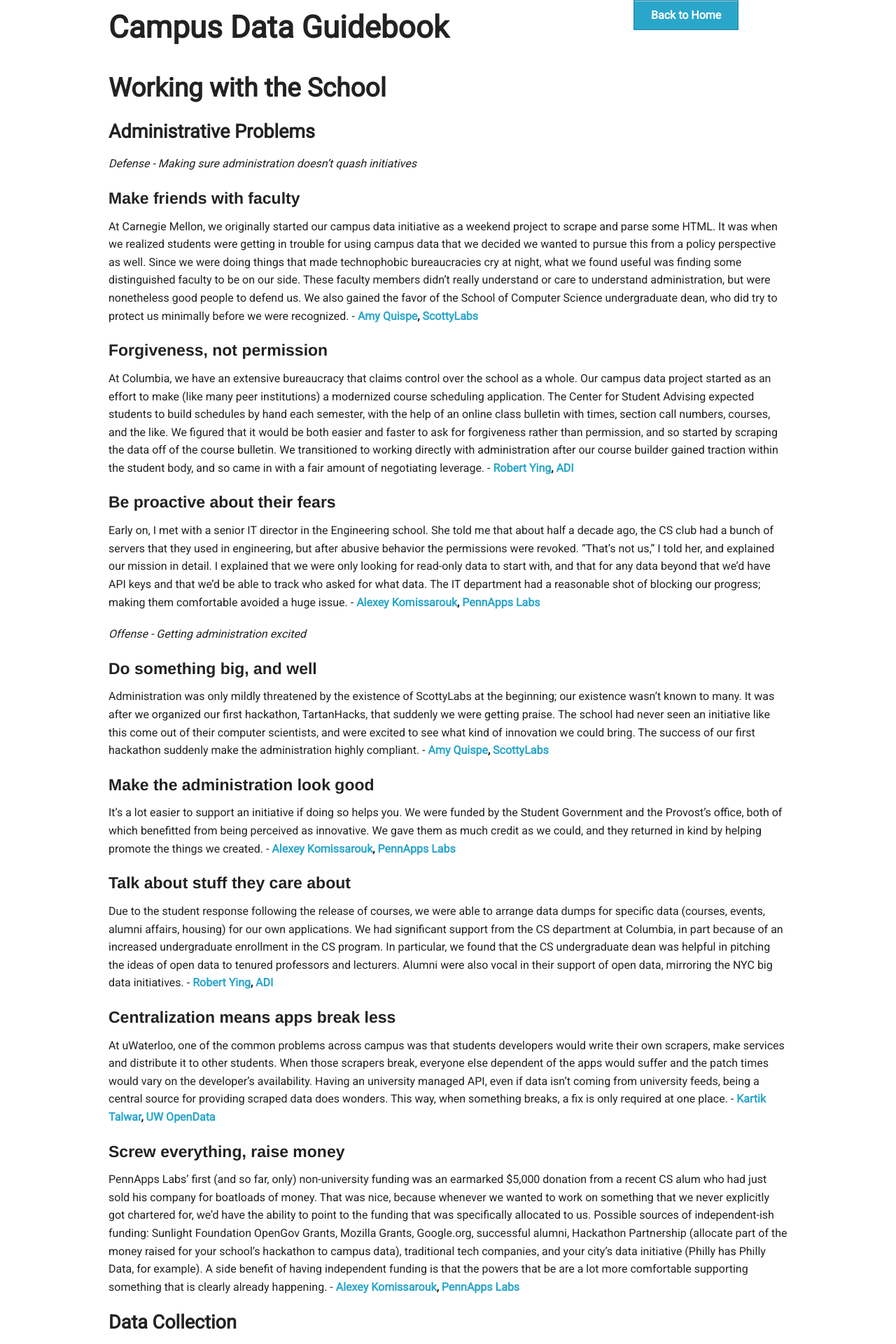
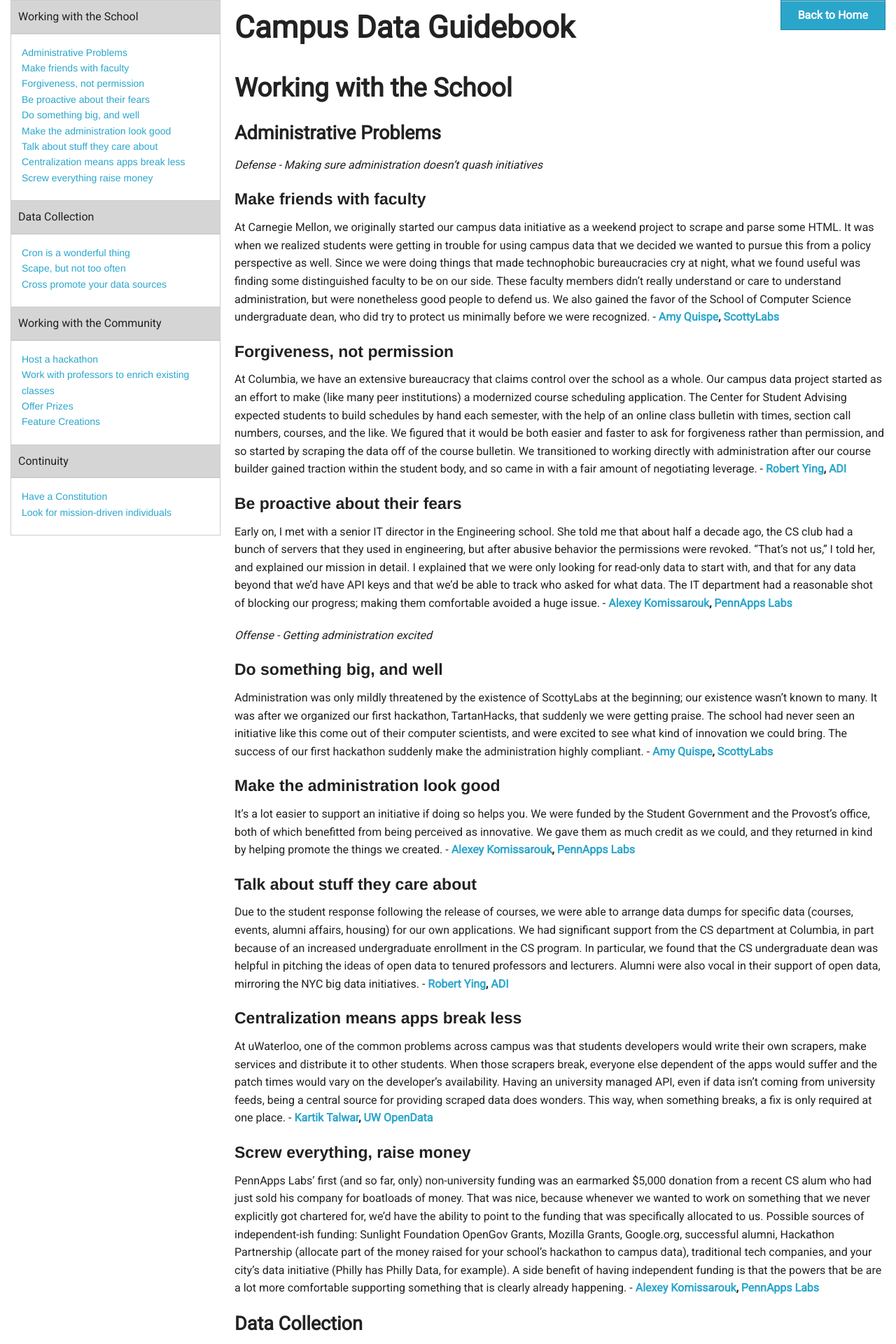
Before and after one commit to CampusData/campusdata.github.io, a Jekyll site: the page built from _posts/2013-08-17-guidebook.markdown, in a window 1280 px wide. Shown: the top 1920 px of the page at 70% size. Built offline with Jekyll 4.4.1, drawn with Linux system fonts in a browser that asks for light colours; nearby versions of some CDN libraries; library files that are not in the unit come from our copies; Markdown is read by kramdown in place of the engine named in the settings.

Commit message:
The navigation looks sexy

```diff
--- a/_layouts/guidebook.html
+++ b/_layouts/guidebook.html
@@ -1,16 +1,77 @@
 ---
 layout: default
 ---
-<div class="row">
+</div>
+<div class="row full-row">
+    <div class="large-3 columns">
+        <div id="locked" class="locked section-container accordion" data-section="accordion">
+            <section class="section active">
+                <p class="title"> Working with the School </p>
+                <div class="content">
+                    <ul class="side-nav">
+                        <li>
+                            <a href="#admin"> Administrative Problems </a>
+                            <a href="#make-friends"> Make friends with faculty </a>
+                            <a href="#forgiveness"> Forgiveness, not permission </a>
+                            <a href="#proactive"> Be proactive about their fears </a>
+                            <a href="#do-something"> Do something big, and well </a>
+                            <a href="#look-good"> Make the administration look good</a>
+                            <a href="#talk-about-stuff"> Talk about stuff they care about </a>
+                            <a href="#centralization"> Centralization means apps break less </a>
+                            <a href="#screw"> Screw everything raise money </a>
+                        </li>
+                    </ul>
+                </div>
+            </section>
+            <section class="section active">
+                <p class="title"> Data Collection </p>
+                <div class="content">
+                    <ul class="side-nav">
+                        <li>
+                            <a href="#cron"> Cron is a wonderful thing </a>
+                            <a href="#scrape"> Scape, but not too often </a>
+                            <a href="#cross-promoted"> Cross promote your data sources </a>
+                        </li>
+                    </ul>
+                </div>
+            </section>
+            <section class="section active">
+                <p class="title"> Working with the Community </p>
+                <div class="content">
+                    <ul class="side-nav">
+                        <li>
+                            <a href="#hackathon"> Host a hackathon </a>
+                            <a href="#work-with-professors"> Work with professors to enrich existing classes </a>
+                            <a href="#offer"> Offer Prizes </a>
+                            <a href="#feature-creations"> Feature Creations </a>
+                        </li>
+                    </ul>
+                </div>
+            </section>
+            <section class="section active">
+                <p class="title"> Continuity </p>
+                <div class="content">
+                    <ul class="side-nav">
+                        <li>
+                            <a href="#constitution"> Have a Constitution </a>
+                            <a href="#mission-driven"> Look for mission-driven individuals </a>
+                        </li>
+                    </ul>
+                </div>
+            </section>
+        </div>
+    </div>
     <div class="large-9 columns">
-        <h1> Campus Data Guidebook </h1>
-    </div>
-    <div class="large-3 columns">
-        <a class="button" href="/"> Back to Home </a>
-    </div>
-</div>
-<div class="row">
-    <div class="large-12 columns">
+        <div class="row">
+            <div class="large-12 columns">
+                <div class="left">
+                    <h1> Campus Data Guidebook </h1>
+                </div>
+                <div class="right">
+                    <a class="button" href="/"> Back to Home </a>
+                </div>
+            </div>
+        </div>
         {{ content }}
     </div>
 </div>
--- a/_posts/2013-08-17-guidebook.markdown
+++ b/_posts/2013-08-17-guidebook.markdown
@@ -4,10 +4,12 @@
 ---
 ## Working with the School
 
+<a name="admin"> </a>
 ### Administrative Problems
 
 *Defense - Making sure administration doesn’t quash initiatives*
 
+<a name="make-friends"> </a>
 #### Make friends with faculty
 
 At Carnegie Mellon, we originally started our campus data initiative as a weekend project to scrape and parse some HTML.
@@ -18,6 +20,7 @@
 favor of the School of Computer Science undergraduate dean, who did try to protect us minimally before we were
 recognized. - **[Amy Quispe][amy], [ScottyLabs][scottylabs]**
 
+<a name="forgiveness"></a>
 #### Forgiveness, not permission
 
 At Columbia, we have an extensive bureaucracy that claims control over the school as a whole. Our campus data project
@@ -28,6 +31,7 @@
 We transitioned to working directly with administration after our course builder gained traction within the student
 body, and so came in with a fair amount of negotiating leverage. - **[Robert Ying][robert], [ADI][adi]**
 
+<a name="proactive"></a>
 
 #### Be proactive about their fears
 
@@ -41,6 +45,7 @@
 
 *Offense - Getting administration excited*
 
+<a name="do-something"></a>
 #### Do something big, and well
 
 Administration was only mildly threatened by the existence of ScottyLabs at the beginning; our existence wasn’t
@@ -50,6 +55,7 @@
 compliant. - **[Amy Quispe][amy], [ScottyLabs][scottylabs]**
 
 
+<a name="look-good"></a>
 
 #### Make the administration look good
 
@@ -59,6 +65,7 @@
 
 
 
+<a name="talk-about-stuff"></a>
 #### Talk about stuff they care about
 
 Due to the student response following the release of courses, we were able to arrange data dumps for specific data
@@ -69,6 +76,7 @@
 
 
 
+<a name="centralization"></a>
 #### Centralization means apps break less
 
 At uWaterloo, one of the common problems across campus was that students developers would write their own scrapers,
@@ -78,6 +86,7 @@
 This way, when something breaks, a fix is only required at one place. - **[Kartik Talwar][kartik], [UW OpenData][uw]**
 
 
+<a name="screw"></a>
 #### Screw everything, raise money
 
 PennApps Labs’ first (and so far, only) non-university funding was an earmarked $5,000 donation from a recent CS
@@ -94,6 +103,7 @@
 
 *Obtaining usable data and working with poorly formatted data*
 
+<a name="cron"></a>
 #### Cron is a wonderful thing
 
 Scraped or unscraped, polling for updates can be done via cron and to a great granularity. At Waterloo, we scrape
@@ -102,6 +112,7 @@
 makes a big difference. - **[Kartik Talwar][kartik] , [uWaterloo OpenData][uw]**
 
 
+<a name="scrape"></a>
 #### Scrape, but not too often
 
 Scrapers are never perfect, and what a computer can successfully parse is a small subset of people can understand.
@@ -112,6 +123,7 @@
 they worked well only for maybe 90% of users, but it was enough to gain mindshare. Now, we've got regular
 machine-readable data dumps from the registrar. - **[Robert Ying][robert], [ADI][adi]**
 
+<a name="cross-promoted"> </a>
 
 #### Get cross-promoted by your data sources
 
@@ -126,11 +138,13 @@
 
 *Developers - Enabling developers to create things with open data*
 
+<a name="hackathon"> </a>
 
 #### Host a Hackathon
 
 Host and demo at hackathons. - **[Alexey Komissarouk][alexey], [PennApps Labs][pennapps]**
 
+<a name="work-with-professors"> </a>
 
 #### Work with professors to enrich existing classes
 
@@ -142,6 +156,7 @@
 we were very happy with the results. It also got students interested in, and invested in, PennApps Labs. Many courses
 have a final project—look into working with iOS/Android classes, data systems classes, whatever—it never hurts to ask! - **[Amalia Hawkins][amalia], [PennApps Labs][pennapps]**
 
+<a name="offer"> </a>
 
 #### Offer Prizes
 
@@ -152,6 +167,7 @@
 time to build useful things for their peers deserve recognition and respect. - **[Alexey Komissarouk][alexey], [PennApps Labs][pennapps]**
 
 
+<a name="feature-creations"> </a>
 #### Feature Creations
 
 Most students just like to play around with the available data but don’t like showing what they’ve done.
@@ -163,6 +179,7 @@
 
 *Making organizations and initiatives that last*
 
+<a name="constitution"> </a>
 #### Have a Constitution
 
 The student government asked PennApps Labs to write a [constitution](https://docs.google.com/document/d/169lcMzPJEEg_A-9aw-3OR7WyT2nnH0RS-_6TlDt4Zzo/edit?authkey=CPHXqNkB) before we would receive their funding support.
@@ -171,6 +188,7 @@
 with a jump every semester or so.  Time will tell is a year is too short. - **[Alexey Komissarouk][alexey], [PennApps Labs][pennapps]**
 
 
+<a name="mission-driven"> </a>
 #### Look for mission-driven individuals
 
 Before ScottyLabs was founded, there was another earlier attempt to create a team to make APIs for school data,
--- a/static/css/app.css
+++ b/static/css/app.css
@@ -72,3 +72,22 @@
 a.orbit-prev, a.orbit-next {
     opacity: 0.5;
 }
+
+div.section-container p.title {
+    padding: 10px;
+}
+
+div#locked {
+    width: 300px;
+}
+
+div.row.full-row {
+    max-width: 80em;
+    margin: 0;
+}
+
+@media (min-width: 1320px) {
+    div.locked.section-container {
+        position: fixed;
+    }
+}
```
